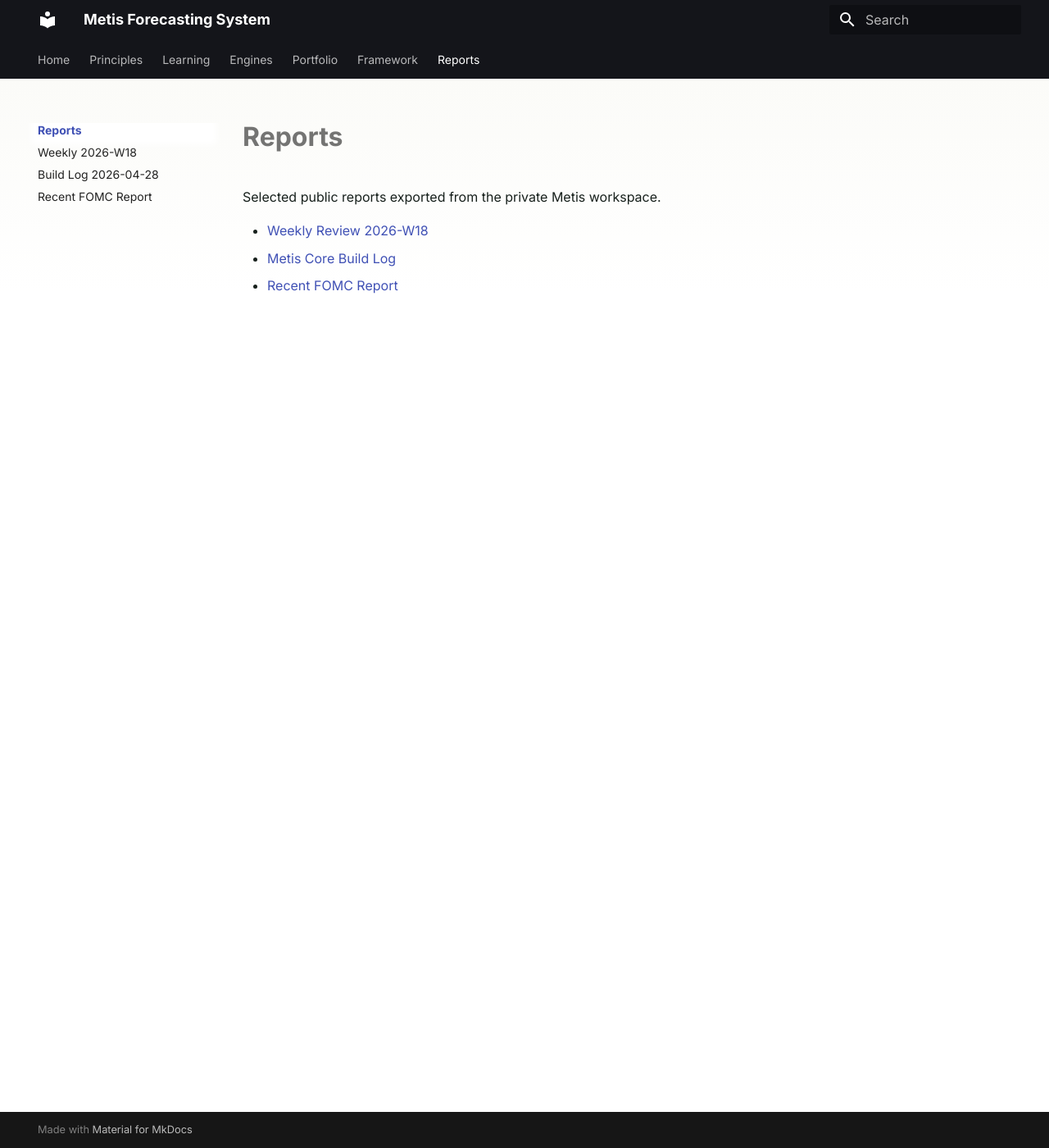
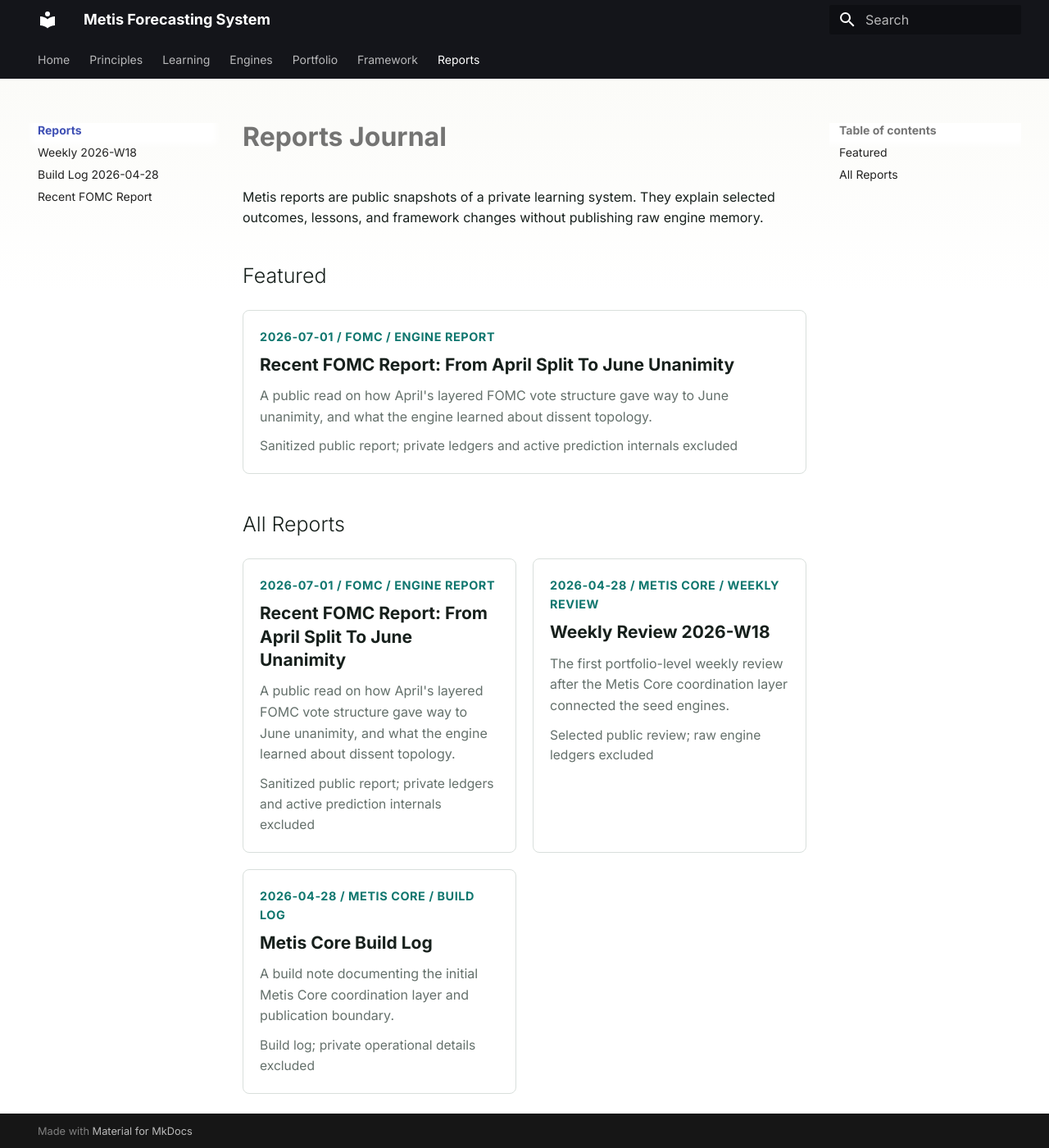
Before and after one commit to qwrrrrr5877/metis-public-site, an MkDocs documentation site: the page built from docs/reports/index.md, in a window 1280 px wide and 1400 px high. Shown: the whole window at 82% size. Built offline with MkDocs 1.6.1 and Material for MkDocs 9.7.7, drawn with Linux system fonts in a browser that asks for light colours.

Commit message:
Add reports journal

```diff
--- a/docs/reports/index.md
+++ b/docs/reports/index.md
@@ -1,7 +1,37 @@
-# Reports
+# Reports Journal
 
-Selected public reports exported from the private Metis workspace.
+Metis reports are public snapshots of a private learning system. They explain selected outcomes, lessons, and framework changes without publishing raw engine memory.
 
-- [Weekly Review 2026-W18](weekly/2026-W18.md)
-- [Metis Core Build Log](build-log/2026-04-28.md)
-- [Recent FOMC Report](fomc/recent-fomc-report.md)
+## Featured
+
+<div class="report-grid featured">
+  <a class="report-card" href="fomc/recent-fomc-report.md">
+    <span class="report-meta">2026-07-01 / FOMC / Engine Report</span>
+    <strong>Recent FOMC Report: From April Split To June Unanimity</strong>
+    <p>A public read on how April's layered FOMC vote structure gave way to June unanimity, and what the engine learned about dissent topology.</p>
+    <em>Sanitized public report; private ledgers and active prediction internals excluded</em>
+  </a>
+</div>
+
+## All Reports
+
+<div class="report-grid">
+  <a class="report-card" href="fomc/recent-fomc-report.md">
+    <span class="report-meta">2026-07-01 / FOMC / Engine Report</span>
+    <strong>Recent FOMC Report: From April Split To June Unanimity</strong>
+    <p>A public read on how April's layered FOMC vote structure gave way to June unanimity, and what the engine learned about dissent topology.</p>
+    <em>Sanitized public report; private ledgers and active prediction internals excluded</em>
+  </a>
+  <a class="report-card" href="weekly/2026-W18.md">
+    <span class="report-meta">2026-04-28 / Metis Core / Weekly Review</span>
+    <strong>Weekly Review 2026-W18</strong>
+    <p>The first portfolio-level weekly review after the Metis Core coordination layer connected the seed engines.</p>
+    <em>Selected public review; raw engine ledgers excluded</em>
+  </a>
+  <a class="report-card" href="build-log/2026-04-28.md">
+    <span class="report-meta">2026-04-28 / Metis Core / Build Log</span>
+    <strong>Metis Core Build Log</strong>
+    <p>A build note documenting the initial Metis Core coordination layer and publication boundary.</p>
+    <em>Build log; private operational details excluded</em>
+  </a>
+</div>
--- a/docs/stylesheets/extra.css
+++ b/docs/stylesheets/extra.css
@@ -279,3 +279,63 @@
     grid-template-columns: 1fr;
   }
 }
+
+.report-grid {
+  display: grid;
+  gap: 1rem;
+  grid-template-columns: repeat(2, minmax(0, 1fr));
+  margin: 1.2rem 0 2.2rem;
+}
+
+.report-grid.featured {
+  grid-template-columns: 1fr;
+}
+
+.report-card {
+  background: rgba(255, 255, 255, .9);
+  border: 1px solid var(--metis-line);
+  border-radius: 8px;
+  display: block;
+  padding: 1rem;
+  text-decoration: none !important;
+}
+
+.report-card:hover {
+  border-color: rgba(15, 118, 110, .45);
+  box-shadow: 0 18px 40px rgba(15, 118, 110, .08);
+}
+
+.report-meta {
+  color: var(--metis-accent);
+  display: block;
+  font-size: .72rem;
+  font-weight: 760;
+  letter-spacing: .04em;
+  margin-bottom: .45rem;
+  text-transform: uppercase;
+}
+
+.report-card strong {
+  color: var(--metis-ink);
+  display: block;
+  font-size: 1.05rem;
+  line-height: 1.35;
+}
+
+.report-card p {
+  color: var(--metis-muted);
+  margin: .55rem 0;
+}
+
+.report-card em {
+  color: var(--metis-muted);
+  display: block;
+  font-size: .78rem;
+  font-style: normal;
+}
+
+@media screen and (max-width: 760px) {
+  .report-grid {
+    grid-template-columns: 1fr;
+  }
+}
```
Also changed, not shown: docs/dashboard/portfolio.md (+1 -1 lines), docs/index.md (+12 -0 lines).
